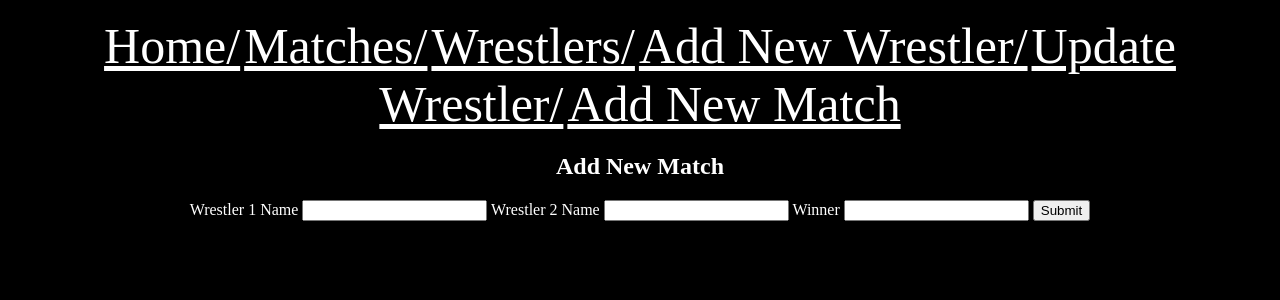
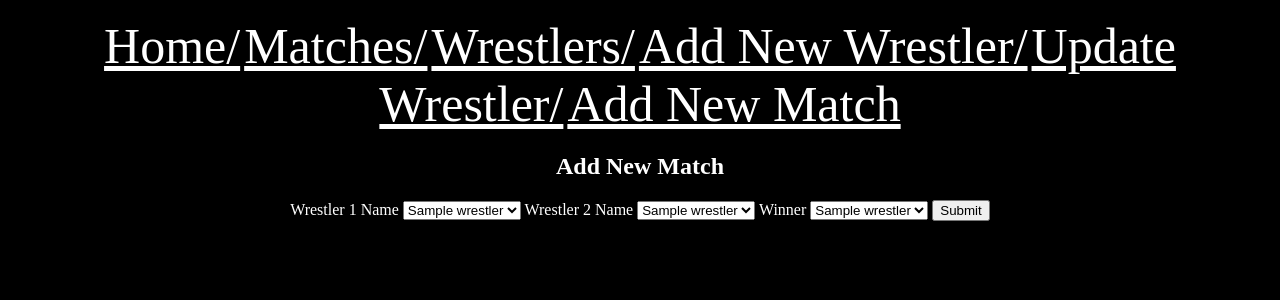
Before and after one commit to IainGillon/suplexcity, a Flask app: page /matches/new in a window 1280 px wide. Shown: the part 486-786 px from the top of the page. Run offline with Flask 2, Linux system fonts and the light colour scheme; a database or web service that is not in the repository returns one stand-in record (values such as "Sample title"); some libraries are stand-ins or nearby versions.

Commit message:
New commit

```diff
--- a/controllers/match_controller.py
+++ b/controllers/match_controller.py
@@ -13,10 +13,10 @@ def show_all_matches():
     matches = match_repo.select_all()
     return render_template("/matches/index.html", title="match", matches=matches)
 
-@match_blueprint.route("/matches/new")
+@match_blueprint.route("/matches/new", methods=["GET"])
 def new_match():
     wrestlers=wrestler_repo.select_all()
-    return render_template("/matches/new.html")
+    return render_template("/matches/new.html", wrestlers=wrestlers)
 
 @match_blueprint.route("/matches", methods=["POST"])
 def create_match():
@@ -25,7 +25,7 @@ def create_match():
     winner = request.form["winner"]
     wrestler1 = wrestler_repo.select(wrestler1_id)
     wrestler2 = wrestler_repo.select(wrestler2_id)
-    new_match = Wrestler(wrestler1, wrestler2, winner)
+    new_match = Match(wrestler1, wrestler2, winner)
     match_repo.save(new_match)
 
     return redirect("/matches")
--- a/repositories/match_repo.py
+++ b/repositories/match_repo.py
@@ -16,9 +16,7 @@
 
 def save(match):
     sql = "INSERT INTO matches ( wrestler1_id, wrestler2_id, result ) VALUES (%s, %s, %s) RETURNING id"
-    # import pdb
-    # pdb.set_trace()
-    values = [match.wrestler1.id, match.wrestler2.id, match.result.id]
+    values = [match.wrestler1.id, match.wrestler2.id, match.result]
     results = run_sql(sql, values)
     match.id = results[0]['id']
     return match
--- a/templates/base.html
+++ b/templates/base.html
@@ -10,14 +10,14 @@
 
     </head>
     <body>
-        <img class =header src="/static/images/main header.jpg" alt="HEADER">
+        <img class ="header" src="/static/images/main header.jpg" alt="HEADER">
         <h2>HOME OF WRESTLING RESULTS</h2>
         <a href="/">Home/</a>
         <a class=link href="/matches">Matches/</a>
         <a class=link href="/wrestlers">Wrestlers/</a>
         <a href="/wrestlers/new">Add New Wrestler/</a>
-        <a href="wrestlers/update.html">Update Wrestler/</a>
-        <a href="matches/new.html">Add New Match</a>
+        <a href="wrestlers/update">Update Wrestler/</a>
+        <a href="matches/new">Add New Match</a>
     </body>
 
 
--- a/templates/matches/new.html
+++ b/templates/matches/new.html
@@ -4,19 +4,29 @@
 
 
 
-<h2 class=wrestler> Add New Match</h2>
-<link rel="stylesheet" href="static/style.css">
+<h2 class="wrestler"> Add New Match</h2>
 
 <form action="/matches" method="POST">
     <div>
-        <label for="wreslter_1">Wrestler 1 Name</label>
-        <input type="text" id="wrestler_1" name="wrestler1_id">
 
+        <label for="wrestler_1">Wrestler 1 Name</label>
+        <select name="wrestler1_id" id="wrestler1">
+            {% for wrestler in wrestlers %}
+                <option value="{{ wrestler.id}}">{{wrestler.name}}</option>
+            {% endfor %}
+        </select>
         <label for="wrestler_2">Wrestler 2 Name</label>
-        <input type="text" id="wrestler_2" name="wrestler2_id">
-
+        <select name="wrestler2_id" id="wrestler2">
+            {% for wrestler in wrestlers %}
+                <option value="{{ wrestler.id}}">{{wrestler.name}}</option>
+            {% endfor %}
+        </select>
         <label for="winner">Winner</label>
-        <input type="text" id="winner" name="winner">
+        <select name="winner" id="winner">
+            {% for wrestler in wrestlers %}
+                <option value="{{ wrestler.id}}">{{wrestler.name}}</option>
+            {% endfor %}
+        </select>
 
         <input type="submit">
 
```
